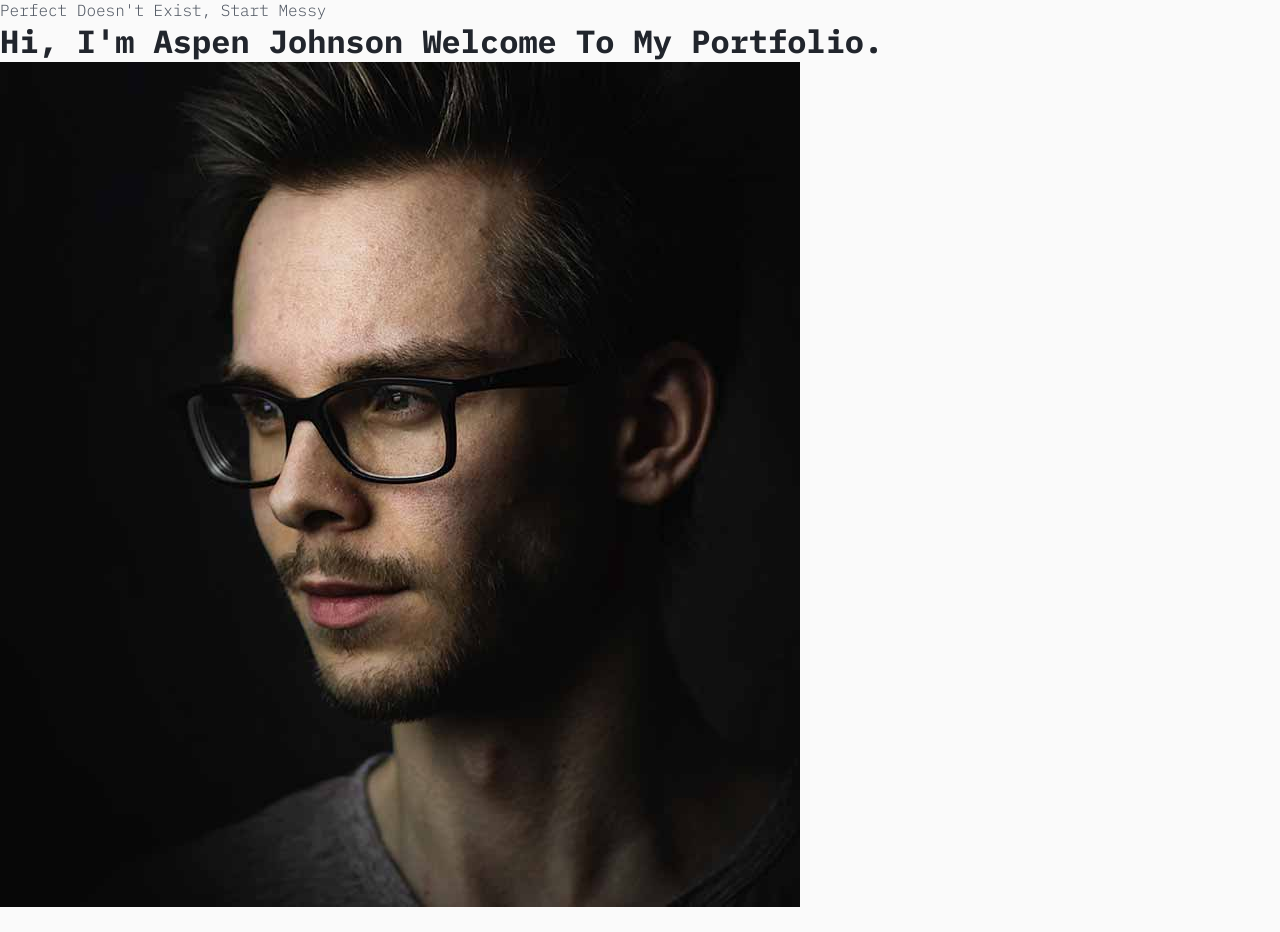
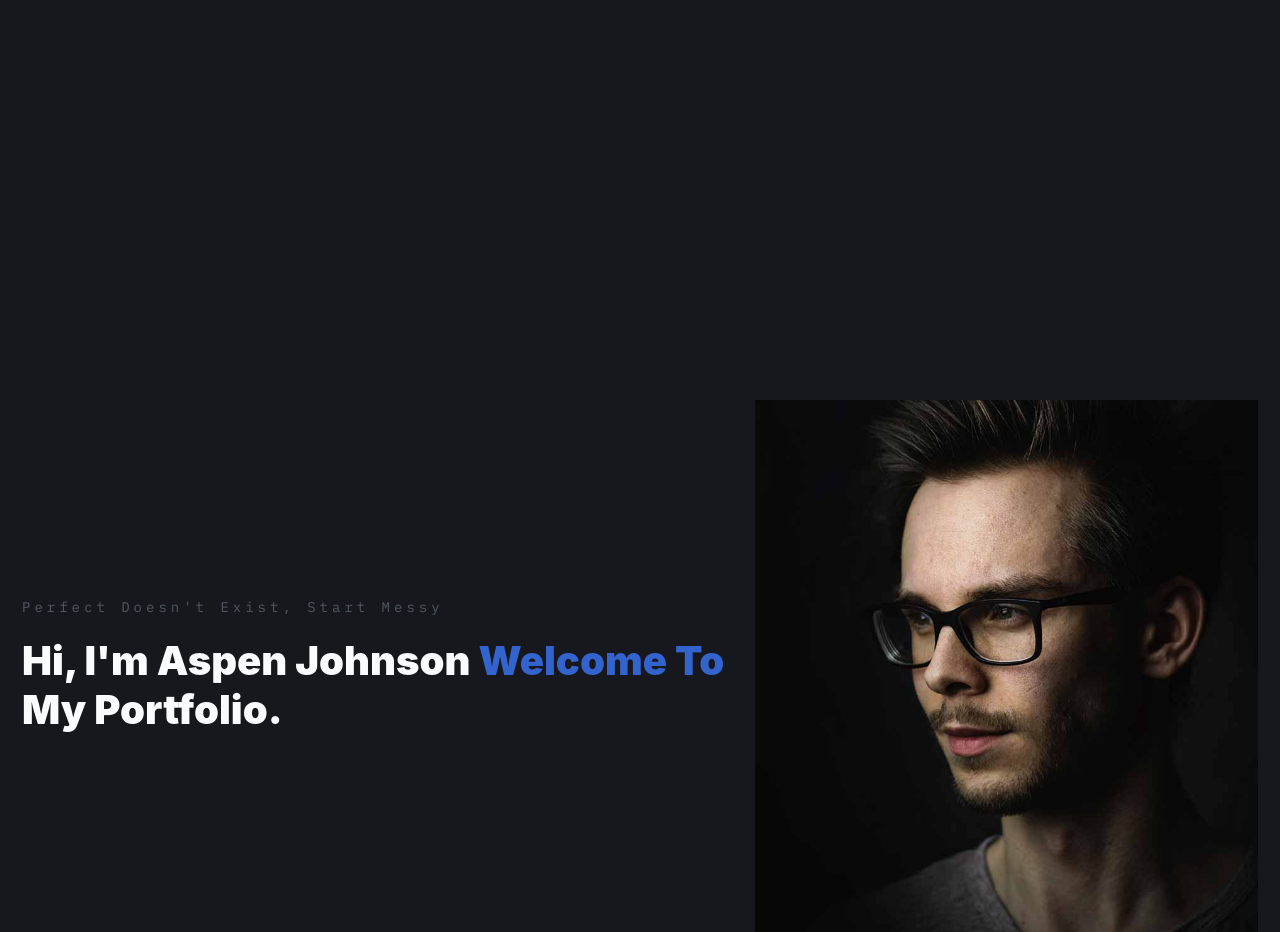
Before and after one commit to DormantBillionaire/Aspen-Johnson-Web-Dev, a plain HTML site: page index.html in a window 1280 px wide. Before the commit the page ends 911 px from the top, so only its background shows below. Drawn offline with nearby package versions, Linux system fonts and the light colour scheme.

Commit message:
Text formatting

```diff
--- a/assets/css/styles.css
+++ b/assets/css/styles.css
@@ -8,9 +8,9 @@
   /*========== Colors ==========*/
   /* Color mode HSL(hue, saturation, lightness) */
   --first-color: hsl(221, 60%, 50%);         /* Primary Accent (Blue) */
-  --title-color: hsl(218, 15%, 15%);         /* Titles/Headers (Near-black) */
+  --title-color: hsl(225, 100%, 99%);         /* Titles/Headers (Near-black) */
   --text-color: hsl(218, 10%, 35%);          /* Paragraph Text (Dark Gray) */
-  --body-color: hsl(0, 0%, 98%);             /* Background (Near White) */
+  --body-color: hsl(220, 15%, 10%);             /* Background (Near White) */
   --container-color: hsl(0, 0%, 100%);       /* Card/Container (Pure White) */
   --border-color: hsl(210, 16%, 90%);        /* Light Gray Border */
 
@@ -107,6 +107,17 @@ input {
   outline: none;
 }
 /*=============== REUSABLE CSS CLASSES ===============*/
+.container {
+  max-width: 1260px;
+  background-color: var(--body-color);
+  margin-inline: auto;
+  padding-inline: 0.75rem;
+}
+
+.grid {
+  display: grid;
+  gap: 1.75rem;
+}
 
 /*=============== HEADER & NAV ===============*/
 
@@ -115,7 +126,32 @@ input {
 /* Change background header */
 
 /*=============== HOME ===============*/
+.home {
+  padding-block: 16rem 9rem;
+}
 
+.home__container {
+  grid-template-columns: 7fr 5fr;
+  align-items: center;
+}
+
+.home__subtitle {
+  font-size: var(--small-font-size);
+  font-weight: var(--weight-400);
+  letter-spacing: 0.25rem;
+  margin-bottom: 1.25rem;
+  display: block;
+}
+
+.home__title {
+  font-family: var(--second-font);
+  font-size: var(--big-font-size);
+  font-weight: var(--weight-900);
+}
+
+.home__title span {
+  color: var(--first-color)
+}
 /*=============== ABOUT ===============*/
 
 /* Active tab */
```
